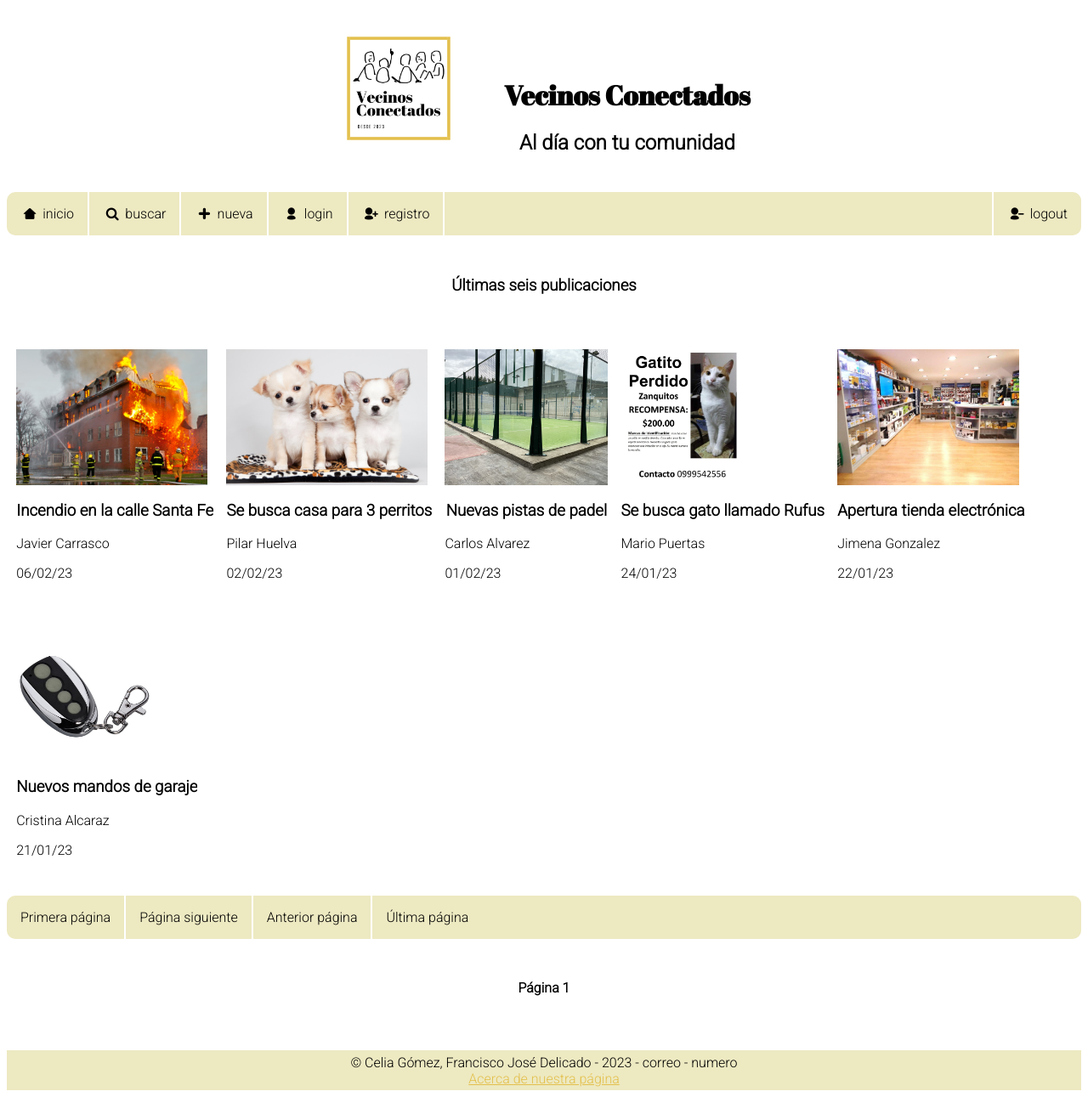
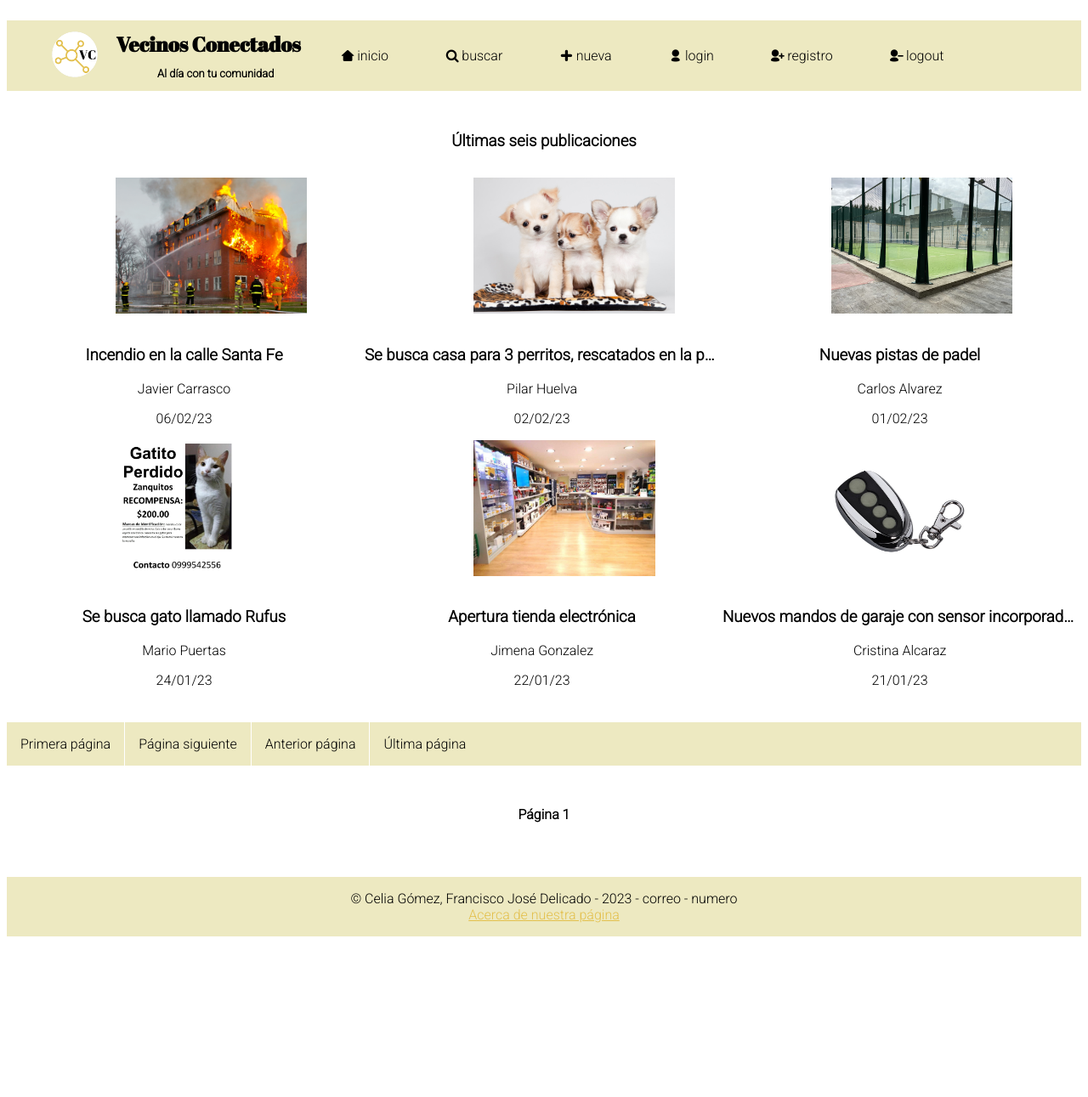
Before and after one commit to franndeli/PCW, a PHP site: page / in a window 1280 px wide. Shown: the whole page at 85% size. After the commit the page ends 1102 px from the top, so only its background shows below. Run offline with PHP 8.4, Linux system fonts and the light colour scheme.

Commit message:
Add files via upload

```diff
--- a/index.html
+++ b/index.html
@@ -11,26 +11,27 @@
     </head>
     <body>
         <header>
-            <a href="index.html"><img src="imagenes/logo.png" alt="cabecera" width="300"></a>
-            <div class="encima">
-                <h1>Vecinos Conectados</h1>
-                <h2>Al día con tu comunidad</h2>
-            </div>
             <!-- HACEMOS EL MENÚ CON UNA LISTA Y MAS TARDE LO EDITAREMOS CON CSS -->
             <div class="navegacion">
-                <!-- esto es para el menu hamborguesa <input type="checkbox" id="menu-checked">
+                <!-- esto es para el menu hamborguesa-->
+                <input type="checkbox" id="menu-checked">
                 <label id="menu" for="menu-checked">
                     <span id="abrir">&#9776</span>
                     <span id="cerrar">X</span>
-                </label> -->
+                </label>
                 <nav>
                     <ul>
-                        <li><a href="index.html"><span class="icon-home"></span> inicio</a></li>
-                        <li><a href="buscar.html"><span class="icon-search"></span> buscar</a></li>
-                        <li><a href="nueva.html"><span class="icon-plus"></span> nueva</a></li>
-                        <li><a href="login.html"><span class="icon-user"></span> login</a></li>
-                        <li><a href="registro.html"><span class="icon-user-add"></span> registro</a></li>
-                        <li class="logout"><a href="index.html"><span class="icon-user-delete"></span> logout</a></li>
+                        <li class="cab"><a href="index.html"><img src="imagenes/logo.png" alt="cabecera" width="300"></a></li>
+                        <li class="cab">
+                            <h1>Vecinos Conectados</h1>
+                            <h2>Al día con tu comunidad</h2>
+                        </li>
+                        <li class="cab2"><a href="index.html" class="icon-home"><span>inicio</span></a></li>
+                        <li class="cab2"><a href="buscar.html" class="icon-search"><span>buscar</span></a></li>
+                        <li class="cab2"><a href="nueva.html" class="icon-plus"><span>nueva</span></a></li>
+                        <li class="cab2"><a href="login.html" class="icon-user"><span>login</span></a></li>
+                        <li class="cab2"><a href="registro.html" class="icon-user-add"><span>registro</span></a></li>
+                        <li class="cab2"><a href="index.html" class="icon-user-delete"><span>logout</span></a></li>
                     </ul>
                 </nav>
             </div>
@@ -39,37 +40,38 @@
         <section class="fotosindex">
             <article>
                 <a href="publicacion.html"><img src="imagenes/foto1.jpg" alt="incendio"></a>
-                <h3>Incendio en la calle Santa Fe</h3>
+                <span class="tooltip" data-tooltip="Incendio en la calle Santa Fe"><h3>Incendio en la calle Santa Fe</h3></span>
                 <p>Javier Carrasco</p>
                 <p>06/02/23</p>
             </article>
             <article>
                 <a href="publicacion.html"><img src="imagenes/foto2.jpg" alt="perros"></a>
-                <h3>Se busca casa para 3 perritos</h3>
+                <span class="tooltip" data-tooltip="Se busca casa para 3 perritos, rescatados en la puerta de la Iglesia de San Fernando">
+                    <h3>Se busca casa para 3 perritos, rescatados en la puerta de la Iglesia de San Fernando</h3></span>
                 <p>Pilar Huelva</p>
                 <p>02/02/23</p>
             </article>
             <article>
                 <a href="publicacion.html"><img src="imagenes/foto3.jpg" alt="padel"></a>
-                <h3>Nuevas pistas de padel</h3>
+                <span class="tooltip" data-tooltip="Nuevas pistas de padel"><h3>Nuevas pistas de padel</h3></span>
                 <p>Carlos Alvarez</p>
                 <p>01/02/23</p>
             </article>
             <article>
                 <a href="publicacion.html"><img src="imagenes/foto4.jpg" alt="gato"></a>
-                <h3>Se busca gato llamado Rufus</h3>
+                <span class="tooltip" data-tooltip="Se busca gato llamado Rufus"><h3>Se busca gato llamado Rufus</h3></span>
                 <p>Mario Puertas</p>
                 <p>24/01/23</p>
             </article>
             <article>
                 <a href="publicacion.html"><img src="imagenes/foto5.jpg" alt="tienda"></a>
-                <h3>Apertura tienda electrónica</h3>
+                <span class="tooltip" data-tooltip="Apertura tienda electrónica"><h3>Apertura tienda electrónica</h3></span>
                 <p>Jimena Gonzalez</p>
                 <p>22/01/23</p>
             </article>
             <article>
                 <a href="publicacion.html"><img src="imagenes/foto6.jpg" alt="mandos"></a>
-                <h3>Nuevos mandos de garaje</h3>
+                <span class="tooltip" data-tooltip="Nuevos mandos de garaje con sensor incorporado para una mejor experiencia"><h3>Nuevos mandos de garaje con sensor incorporado para una mejor experiencia</h3></span>
                 <p>Cristina Alcaraz</p>
                 <p>21/01/23</p>
             </article>
--- a/style.css
+++ b/style.css
@@ -17,12 +17,18 @@
     h1{
         font-family: 'Abril Fatface', cursive;
     }
-h4, h3{
+    h4{
         text-align: center;
     }
-
+    h3{
+        text-align: center;
+        overflow: hidden;
+        white-space: nowrap;
+        text-overflow: ellipsis;
+        margin-bottom: 0;
+    }
 /*cabecera imagen, titulo y sub*/
-header {
+/*header {
     margin-top: 2em;
     text-align: center;
 }
@@ -32,16 +38,36 @@ header > div.encima {
 }
 header > div.encima > h1 {
     margin-top: 0em;
-    vertical-align: text-top;
 }
 header > a > img {
     width: 9em;
     height: 9em;
-}
+}*/
 /*barra de navegacion*/
-.navegacion > nav >  ul > li.logout{
+/*.navegacion > nav >  ul > li.logout{
     float: right;
     border-left: 1px solid var(--blanco);
+}*/
+    .navegacion > nav> ul > li.cab {
+        float: left;
+    }
+    .navegacion > nav> ul > li.cab > a > img{
+        width: 4em;
+        height: 4em;
+        margin-left: 3em;
+        margin-top: .5em;
+    }
+    .navegacion > nav> ul > li > h1{
+        display: inline-block;
+        margin-top: .5em;
+        margin-left: 0.7em;
+        font-size: 1.5em;
+        margin-bottom: 0em;
+        margin-right: .5em;
+    }
+    .navegacion > nav> ul > li > h2{
+        margin-left: 5em;
+        font-size: small;
     }
     .navegacion > nav > ul{
         list-style-type: none;
@@ -51,28 +77,21 @@ header > a > img {
         background-color: var(--amarillo-claro2);
         margin-bottom: 3em;
         margin-top: 1.5em;
-    /*BORDE DE LA NAVEGACIÓN*/
-    border-top-left-radius: 10px;
-    border-top-right-radius: 10px;
-    border-bottom-right-radius: 10px;
-    border-bottom-left-radius: 10px;
     }
     .navegacion > nav> ul > li {
         float: left;
-    border-right: 2px solid var(--blanco);
     }
-.navegacion > nav> ul > li:last-child {
-    border-left: 2px solid var(--blanco);;
+    .navegacion > nav> ul > li.cab2:last-child {
         border-right: none;
     }
-.navegacion > nav > ul > li > a{
+    .navegacion > nav > ul > li.cab2 > a{
         display: block;
         color: var(--negro);
         text-align: center;
-    padding: 1em;
+        padding: 2em;
         text-decoration: none;
     }
-.navegacion >nav>  ul > li:hover a{
+    .navegacion >nav>  ul > li.cab2:hover a{
         color: var(--blanco);
         font-weight: bold;
         background-color: var(--negro);
@@ -108,6 +127,9 @@ form#formulario > h4 > a{
     form#formulario > h4 > a:hover{
         color: var(--negro);
     }
+    form#formulario > fieldset > ul > li > p {
+        margin-left: 0;
+    }
 /*para que destaquen los campos focus*/
     input:focus{
         border: 2px solid;
@@ -117,7 +139,7 @@ input:focus{
     body > footer{
         margin-top: 4em;
         background-color: var(--amarillo-claro2);
-    padding: .3em;
+        padding: 1em;
         text-align: center;
     }
     body > footer > p{
@@ -175,15 +197,10 @@ form#formulario > fieldset > ul > li > label > input#foto{
         background-color: var(--amarillo-claro2);
         margin-bottom: 3em;
         margin-top: 1.5em;
-    /*BORDE DE LA NAVEGACIÓN*/
-    border-top-left-radius: 10px;
-    border-top-right-radius: 10px;
-    border-bottom-right-radius: 10px;
-    border-bottom-left-radius: 10px;
     }
     .barrapags > nav> ul > li {
         float: left;
-    border-right: 2px solid var(--blanco);
+        border-right: 1px solid var(--blanco);
     }
     .barrapags > nav> ul > li:last-child {
         border-right: none;
@@ -202,11 +219,9 @@ form#formulario > fieldset > ul > li > label > input#foto{
     }
 /*INDEX*/
     body > section.fotosindex > article{
-    margin-left: 0.7em;
-    margin-top: 2em;
+        width: 33%;
+        vertical-align: top;
         display: inline-block;
-    width: auto;
-    text-align: left;
     }
     body > section.fotosindex {
         margin-top: 2em;
@@ -216,12 +231,123 @@ body > section.fotosindex > article > a {
         height: 10em;
         display: flex;
     }
+    body > section.fotosindex > article > a > img{
+        display: flex;
+        margin-left: 8em;
+    }
     body > section.fotosindex > article:hover {
         transition: transform .2s;
         -webkit-transform:scale(1.1);transform:scale(1.1);
-    background-color: var(--blanco);
-    border: 1em solid var(--blanco);
     }
     body > section.fotosindex > article {
         overflow:hidden;
     }
+    body > section.fotosindex > article > p{
+        text-align: center;
+        margin-top: 0;
+    }
+/*ACERCA DE*/
+    fieldset.acercade {
+        text-align: center;
+    }
+    fieldset.acercade > p{
+        text-align: center;
+    }
+/*menu hamborguesa*/
+#menu-checked, #menu{
+    display: none;
+}
+@media only screen and (max-width: 480px) {
+    .navegacion > label {
+        display: none;
+    }
+    .navegacion > nav>  ul > li{
+        display: block;
+        margin: 0.5em;
+        width: fit-content;
+        padding: .1em;
+    }
+    .navegacion>nav>ul{
+        display: block;
+        margin:.5em;
+    }
+    .navegacion > nav > ul > li > label{
+        display: block;
+    }
+    #menu-checked:checked ~ nav{
+        display:block;
+    }
+    #menu-checked:not(:checked) ~ nav{
+        display:none;
+    }
+    #menu {
+        display: block;
+        background-color: var(--amarillo-claro2);
+        padding: 2em;
+        width: 100%;
+    }
+    #menu-checked:checked ~ label #abrir{
+        display: none;
+    }
+    #abrir~label{
+        align-items: center;
+
+    }
+    #menu-checked:checked ~ label #cerrar{
+        display: block;
+    }
+    #cerrar{
+        align-items: center;
+        display: none;
+    }
+    #formulario{
+        width: 80%;
+    }
+}
+/*para que se vean solo iconitos*/
+@media only screen and (max-width: 1030px){
+    header > div.navegacion > nav > ul > li.cab2 > a.icon-home > span {
+        display: none;
+    }
+    header > div.navegacion > nav > ul > li.cab2 > a.icon-search > span {
+        display: none;
+    }
+    header > div.navegacion > nav > ul > li.cab2 > a.icon-plus > span {
+        display: none;
+    }
+    header > div.navegacion > nav > ul > li.cab2 > a.icon-user > span {
+        display: none;
+    }
+    header > div.navegacion > nav > ul > li.cab2 > a.icon-user-add > span {
+        display: none;
+    }
+    header > div.navegacion > nav > ul > li.cab2 > a.icon-user-delete > span {
+        display: none;
+    }
+}
+/* Tooltip*/
+span.tooltip {
+    padding: 10em;
+    position: relative;
+    cursor: pointer;
+}
+.tooltip-info {
+    position: absolute;
+    top: -9999px;
+    left: -9999px;
+}
+span.tooltip::before {
+    content: attr(data-tooltip);
+    position: absolute;
+    top: 1.5em;
+    font-size: 0.9em;
+    padding: .7em;
+    display: none;
+    color: var(--blanco);
+    background: var(--amarillo);
+    transition: opacity 0.1s ease-out;
+    text-align: left;
+}
+span:hover::before {
+    display: inline-block;
+}
```
Also changed, not shown: acerca.html (+12 -8 lines), buscar.html (+12 -13 lines), login.html (+11 -11 lines), nueva.html (+11 -11 lines), registro.html (+11 -11 lines), imagenes/lavrule.jpg (added), imagenes/logo.png. Lines whose indentation alone changed are shown as unchanged.
